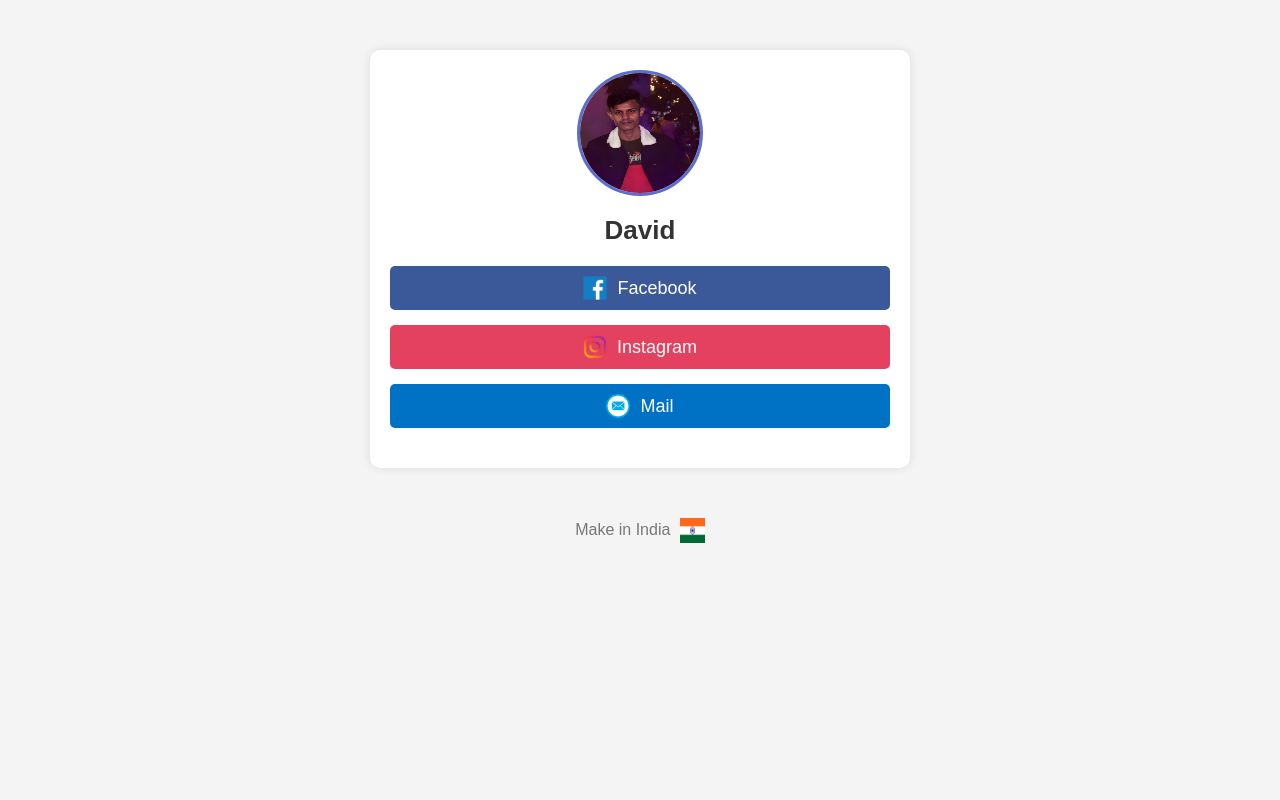
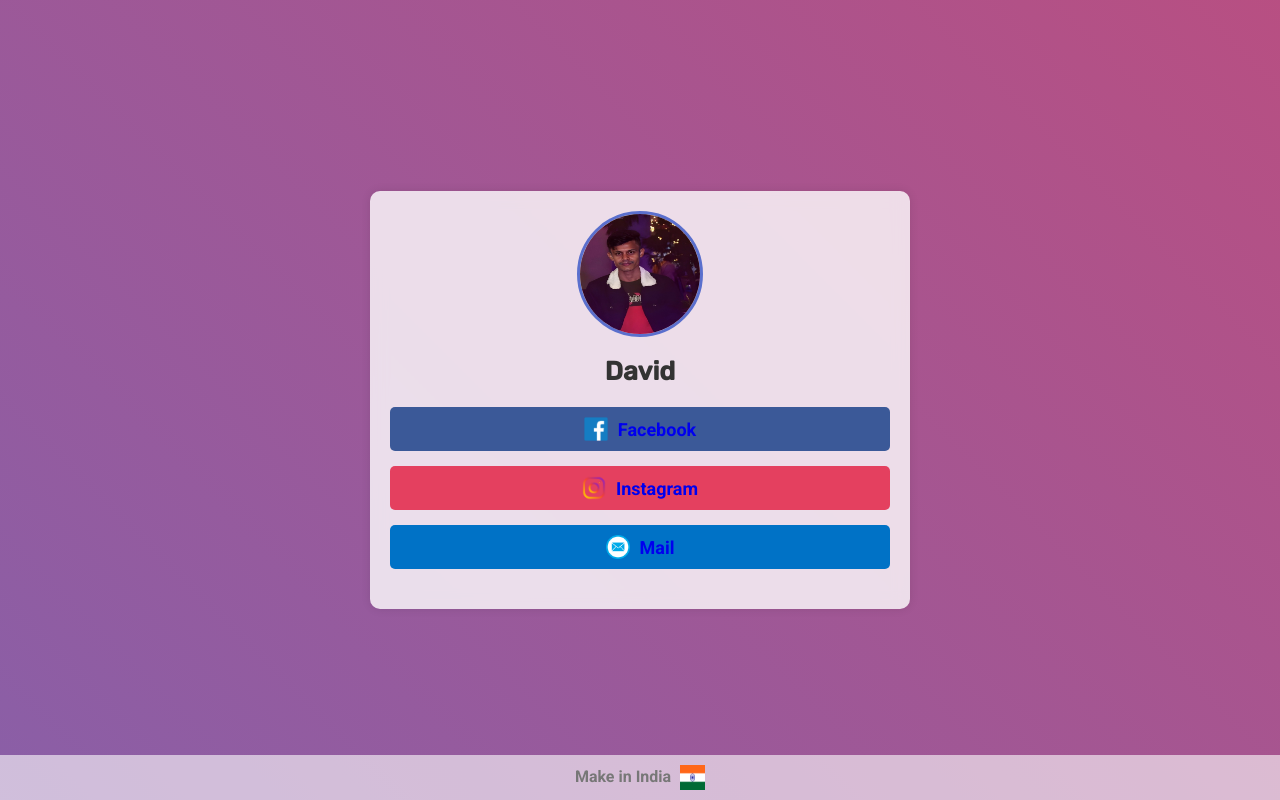
Before and after one commit to david0154/Imdavid, a plain HTML site: page index.html in a window 1280 px wide. Drawn offline with Linux system fonts and the light colour scheme.

Commit message:
Update index.html

```diff
--- a/index.html
+++ b/index.html
@@ -4,71 +4,111 @@
     <meta charset="UTF-8">
     <meta name="viewport" content="width=device-width, initial-scale=1.0">
     <title>David's Bio Link Profile</title>
+    <!-- Google Fonts -->
+    <link href="https://fonts.googleapis.com/css2?family=Rubik:wght@500&family=Roboto:wght@700&display=swap" rel="stylesheet">
     <style>
         body {
-            font-family: Arial, sans-serif;
-            background: #f4f4f4;
+            font-family: 'Roboto', sans-serif;
+            background: transparent;
             color: #333;
             margin: 0;
             padding: 0;
             display: flex;
             flex-direction: column;
             align-items: center;
+            height: 100vh;
+            justify-content: center;
+            overflow: hidden;
+            position: relative;
         }
+
+        .background {
+            position: absolute;
+            top: 0;
+            left: 0;
+            width: 100%;
+            height: 100%;
+            background: linear-gradient(45deg, #ff6f61, #5a6fcd, #e4405f);
+            background-size: 600% 600%;
+            animation: gradientAnimation 10s ease infinite;
+            z-index: -1;
+        }
+
+        @keyframes gradientAnimation {
+            0% { background-position: 0% 50%; }
+            50% { background-position: 100% 50%; }
+            100% { background-position: 0% 50%; }
+        }
+
         .container {
             width: 90%;
             max-width: 500px;
-            background-color: #fff;
+            background-color: rgba(255, 255, 255, 0.8); /* Transparent background */
             border-radius: 10px;
             box-shadow: 0 0 10px rgba(0, 0, 0, 0.1);
-            margin-top: 50px;
             padding: 20px;
             text-align: center;
+            backdrop-filter: blur(8px);
         }
+
         .profile img {
             border-radius: 50%;
             width: 120px;
             height: 120px;
             border: 3px solid #5a6fcd;
         }
+
         .profile h1 {
             margin-top: 15px;
             font-size: 26px;
             color: #333;
+            font-family: 'Rubik', sans-serif;
         }
+
         .social-links {
             margin: 20px 0;
             display: flex;
             flex-direction: column;
             gap: 15px;
         }
+
         .social-links a {
             text-decoration: none;
-            color: #fff;
             font-size: 18px;
             display: flex;
             align-items: center;
             justify-content: center;
             padding: 10px 0;
             border-radius: 5px;
+            transition: all 0.3s ease;
         }
+
+        .social-links a:hover {
+            transform: scale(1.1);
+        }
+
         .facebook {
             background-color: #3b5998;
         }
+
         .instagram {
             background-color: #e4405f;
         }
+
         .email {
             background-color: #0072c6;
         }
+
         .social-links img {
             width: 24px;
             height: 24px;
             margin-right: 10px;
         }
+
         .contact-button {
             margin-top: 20px;
         }
+
         .contact-button a {
             text-decoration: none;
             background-color: #ff6f61;
@@ -77,23 +117,30 @@
             border-radius: 5px;
             font-size: 18px;
         }
+
         .footer {
-            margin-top: 40px;
             padding: 10px 0;
             width: 100%;
             text-align: center;
             font-size: 16px;
             color: #777;
+            background-color: rgba(255, 255, 255, 0.6);
+            position: absolute;
+            bottom: 0;
         }
+
         .footer img {
             width: 25px;
             height: 25px;
             vertical-align: middle;
             margin-left: 5px;
         }
+
     </style>
 </head>
 <body>
+
+    <div class="background"></div> <!-- Background Animation -->
 
     <div class="container">
         <div class="profile">
@@ -113,7 +160,6 @@
             </a>
         </div>
 
-
     </div>
 
     <div class="footer">
```
